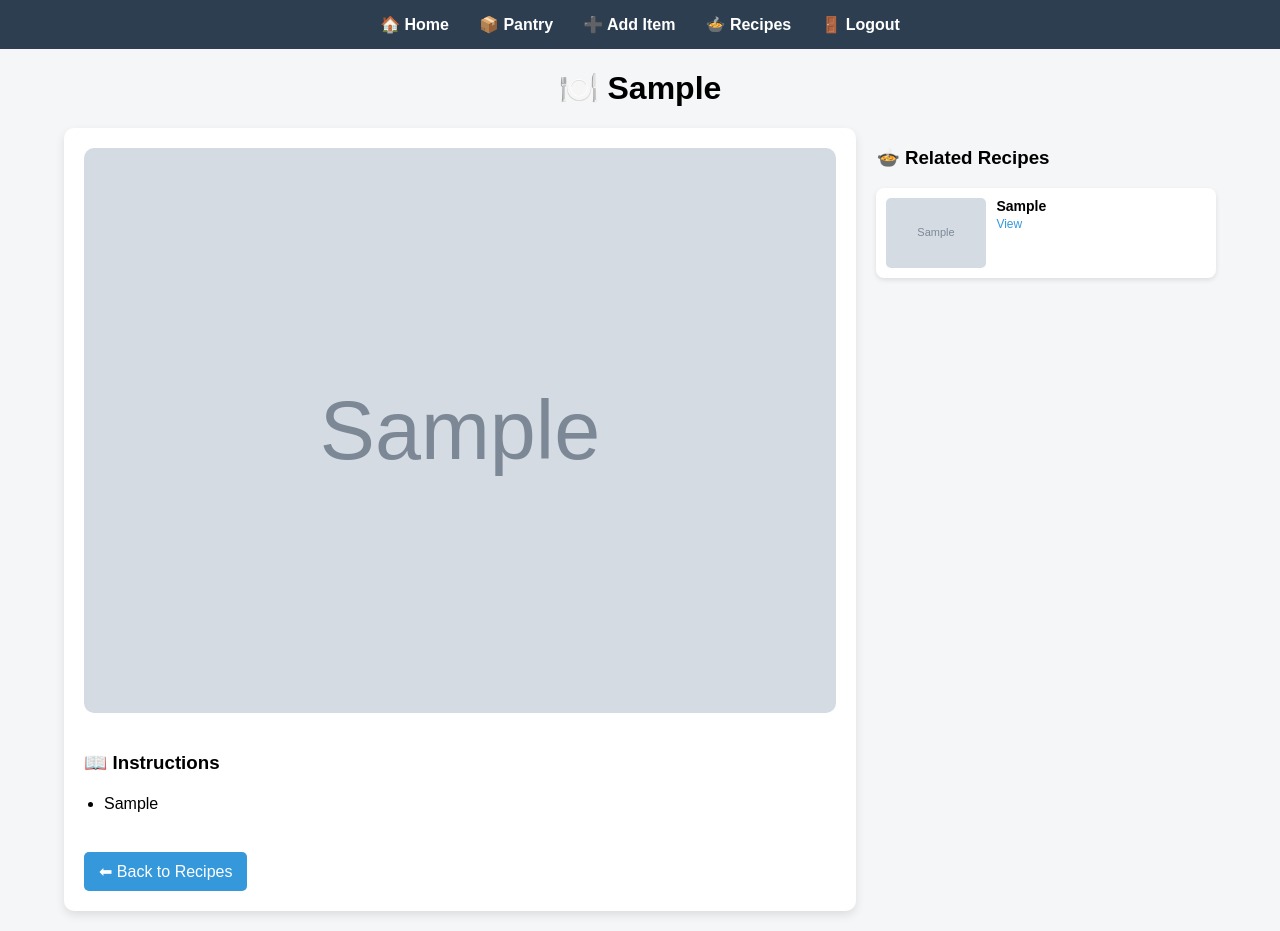
After one commit to Pavani-A/pantry-django, a Django app: page /recipe/1/ in a window 1280 px wide. The commit adds this page. Run offline with Django 5.2, Linux system fonts and the light colour scheme; a user stored in the database is signed in; grey boxes marked "Sample" are stand-in pictures; a database or web service that is not in the repository returns one stand-in record (values such as "Sample title"); data that the repository does not hold is empty.

Commit message:
updated recipe and details page

```diff
--- /dev/null
+++ b/pantry/templates/pantry/recipe_detail.html
@@ -0,0 +1,192 @@
+<!DOCTYPE html>
+<html>
+<head>
+    <title>Recipe Detail</title>
+
+    <style>
+        body {
+            font-family: Arial, sans-serif;
+            background-color: #f4f6f8;
+            margin: 0;
+        }
+
+        /* 🔹 Navbar */
+        .navbar {
+            background-color: #2c3e50;
+            padding: 15px;
+            display: flex;
+            justify-content: center;
+            gap: 30px;
+        }
+
+        .navbar a {
+            color: white;
+            text-decoration: none;
+            font-weight: bold;
+        }
+
+        .navbar a:hover {
+            text-decoration: underline;
+        }
+
+        h1 {
+            text-align: center;
+            margin-top: 20px;
+        }
+
+        /* 🔥 MAIN LAYOUT */
+        .main-container {
+            display: flex;
+            gap: 20px;
+            width: 90%;
+            margin: 20px auto;
+        }
+
+        /* LEFT SIDE */
+        .left {
+            flex: 70%;
+        }
+
+        /* RIGHT SIDE */
+        .right {
+            flex: 30%;
+        }
+
+        /* 🔥 Main Card */
+        .card {
+            background: white;
+            padding: 20px;
+            border-radius: 10px;
+            box-shadow: 0 4px 10px rgba(0,0,0,0.1);
+        }
+
+        /* 🎥 Main Image */
+        .main-img {
+            width: 100%;
+            border-radius: 10px;
+            margin-bottom: 15px;
+        }
+
+        /* 📖 Instructions */
+        .instructions {
+            margin-top: 20px;
+        }
+
+        .instructions ul {
+            padding-left: 20px;
+        }
+
+        .instructions li {
+            margin-bottom: 10px;
+            line-height: 1.5;
+        }
+
+        /* 👉 Sidebar */
+        .side-card {
+            display: flex;
+            gap: 10px;
+            margin-bottom: 15px;
+            background: white;
+            padding: 10px;
+            border-radius: 8px;
+            box-shadow: 0 2px 5px rgba(0,0,0,0.1);
+        }
+
+        .side-card img {
+            width: 100px;
+            height: 70px;
+            object-fit: cover;
+            border-radius: 5px;
+        }
+
+        .side-card p {
+            margin: 0;
+            font-size: 14px;
+            font-weight: bold;
+        }
+
+        .side-card a {
+            font-size: 12px;
+            color: #3498db;
+            text-decoration: none;
+        }
+
+        /* 🔙 Back Button */
+        .back-btn {
+            display: inline-block;
+            margin-top: 20px;
+            padding: 10px 15px;
+            background-color: #3498db;
+            color: white;
+            text-decoration: none;
+            border-radius: 5px;
+        }
+
+        .back-btn:hover {
+            background-color: #2980b9;
+        }
+    </style>
+</head>
+
+<body>
+
+    <!-- 🔹 Navbar -->
+    <div class="navbar">
+        <a href="/">🏠 Home</a>
+        <a href="/view/">📦 Pantry</a>
+        <a href="/add/">➕ Add Item</a>
+        <a href="/recipes/">🍲 Recipes</a>
+        <a href="/logout/">🚪 Logout</a>
+    </div>
+
+    <h1>🍽️ {{ recipe.strMeal }}</h1>
+
+    <!-- 🔥 MAIN CONTAINER -->
+    <div class="main-container">
+
+        <!-- LEFT SIDE -->
+        <div class="left">
+
+            <div class="card">
+
+                <img src="{{ recipe.strMealThumb }}" class="main-img">
+
+                <div class="instructions">
+                    <h3>📖 Instructions</h3>
+
+                    <ul>
+                        {% for step in instructions %}
+                            {% if step %}
+                                <li>{{ step }}</li>
+                            {% endif %}
+                        {% endfor %}
+                    </ul>
+                </div>
+
+                <a href="/recipes/" class="back-btn">⬅ Back to Recipes</a>
+
+            </div>
+
+        </div>
+
+        <!-- RIGHT SIDE (YouTube-like sidebar) -->
+        <div class="right">
+
+            <h3>🍲 Related Recipes</h3>
+
+            {% for item in related_recipes %}
+            <div class="side-card">
+                <img src="{{ item.strMealThumb }}">
+                <div>
+                    <p>{{ item.strMeal }}</p>
+                    <a href="/recipe/{{ item.idMeal }}/">View</a>
+                </div>
+            </div>
+            {% endfor %}
+
+        </div>
+
+    </div>
+
+</body>
+</html>
--- a/pantry/urls.py
+++ b/pantry/urls.py
@@ -14,4 +14,6 @@ urlpatterns = [
     path('add/', views.add_item, name='add_item'),
     path('edit/<int:id>/', views.edit_item, name='edit_item'),
     path('delete/<int:id>/', views.delete_item, name='delete_item'),
+    path('recipes/', views.suggest_recipes, name='suggest_recipes'),
+    path('recipe/<int:meal_id>/', views.recipe_detail, name='recipe_detail'),
 ]
--- a/pantry/views.py
+++ b/pantry/views.py
@@ -4,7 +4,10 @@ from django.contrib import messages
 from django.contrib.auth.models import User
 from django.contrib.auth import authenticate, login, logout
 from django.contrib.auth.decorators import login_required
-
+from datetime import timedelta
+from django.utils import timezone
+import requests
+import re
 
 # 🔐 SIGNUP
 def signup_view(request):
@@ -60,7 +63,34 @@ def home(request):
 @login_required
 def item_list(request):
     items = Item.objects.filter(user=request.user)
-    return render(request, 'pantry/item_list.html', {'products': items})
+    from datetime import timedelta
+from django.utils import timezone
+
+@login_required
+def item_list(request):
+    items = Item.objects.filter(user=request.user)
+
+    today = timezone.now()
+    soon = today + timedelta(days=2)
+
+    expiring_items = []
+
+    for item in items:
+        if item.exp_date:
+            if item.exp_date < today:
+                item.status = "expired"
+            elif item.exp_date <= soon:
+                item.status = "expiring"
+                expiring_items.append(item)   # 🔥 store for popup
+            else:
+                item.status = "fresh"
+        else:
+            item.status = "no_date"
+
+    return render(request, 'pantry/item_list.html', {
+        'products': items,
+        'expiring_items': expiring_items   # 🔥 send to UI
+    })
 
 
 # ➕ ADD ITEM
@@ -109,3 +139,66 @@ def edit_item(request, id):
         return redirect('item_list')
 
     return render(request, 'pantry/edit_item.html', {'item': item})
+
+@login_required
+def suggest_recipes(request):
+    # 🔍 Get search input
+    ingredient = request.GET.get('ingredient')
+
+    items = Item.objects.filter(user=request.user)
+
+    # 👉 If user didn't search → use pantry
+    if not ingredient:
+        if items:
+            ingredient = items[0].name.lower()
+        else:
+            ingredient = "chicken"  # fallback
+
+    # 🔥 API call
+    url = f"https://www.themealdb.com/api/json/v1/1/filter.php?i={ingredient}"
+    response = requests.get(url)
+    data = response.json()
+
+    recipes = data.get('meals', [])
+
+    return render(request, 'pantry/recipes.html', {
+        'recipes': recipes,
+        'ingredient': ingredient
+    })
+
+@login_required
+def recipe_detail(request, meal_id):
+
+    # 🔹 Get selected recipe
+    url = f"https://www.themealdb.com/api/json/v1/1/lookup.php?i={meal_id}"
+    response = requests.get(url)
+    data = response.json()
+
+    recipe = data['meals'][0]   # ❗ YOU MISSED THIS
+
+    # 🔹 Clean instructions
+    raw_text = recipe.get('strInstructions', '')
+    clean_text = raw_text.replace('▢', '')
+
+    instructions = re.split(r'\.\s+', clean_text)
+    instructions = [step.strip() for step in instructions if step.strip()]
+
+    # 🔹 Get related recipes (same category)
+    category = recipe.get('strCategory')
+
+    related_url = f"https://www.themealdb.com/api/json/v1/1/filter.php?c={category}"
+    related_response = requests.get(related_url)
+    related_data = related_response.json()
+
+    related_recipes = related_data.get('meals', [])
+
+    # ❗ remove current recipe from list
+    related_recipes = [
+        item for item in related_recipes if item['idMeal'] != meal_id
+    ][:5]   # limit to 5
+
+    return render(request, 'pantry/recipe_detail.html', {
+        'recipe': recipe,
+        'instructions': instructions,
+        'related_recipes': related_recipes   # 🔥 needed for sidebar
+    })
```
Also changed, not shown: pantry/templates/pantry/item_list.html (+76 -1 lines), pantry/templates/pantry/recipes.html (added, +176 -0 lines), db.sqlite3.
